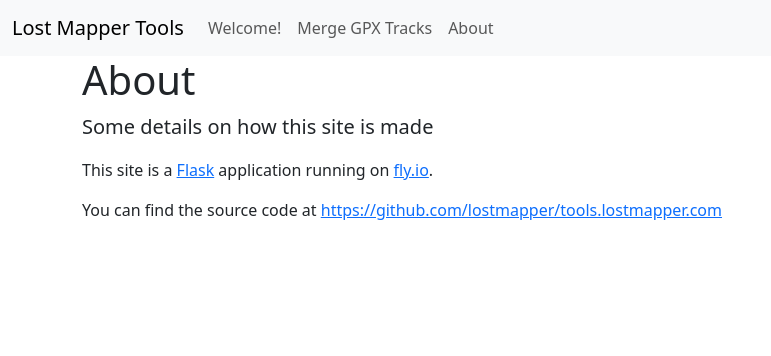
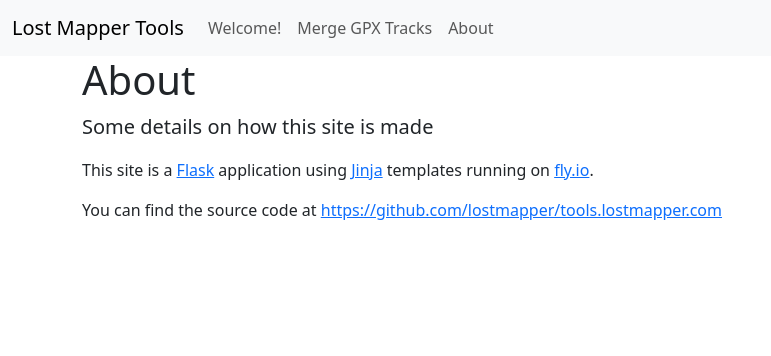
Before and after one commit to lostmapper/tools.lostmapper.com, a Flask app: page /about in a window 1280 px wide. Shown: the top 356 px of the page, without its empty margins (0-771 px from the left). Run offline with Flask 3, Linux system fonts and the light colour scheme.

Commit message:
Adds Jinja link

```diff
--- a/templates/about.html
+++ b/templates/about.html
@@ -4,7 +4,7 @@
 {% block description %}Some details on how this site is made{% endblock %}
 
 {% block content %}
-    <p>This site is a <a href="https://flask.palletsprojects.com/">Flask</a> application running on <a
+    <p>This site is a <a href="https://flask.palletsprojects.com/">Flask</a> application using <a href="https://jinja.palletsprojects.com">Jinja</a> templates running on <a
             href="https://fly.io">fly.io</a>.</p>
 
     <p>You can find the source code at <a href="https://github.com/lostmapper/tools.lostmapper.com">https://github.com/lostmapper/tools.lostmapper.com</a>
```
